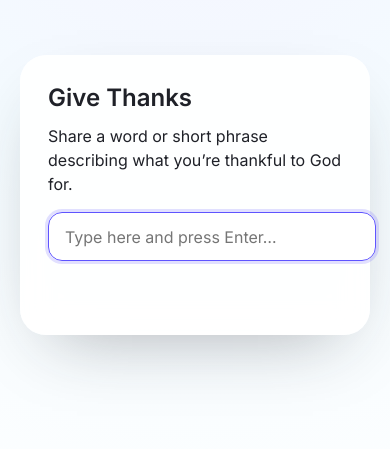
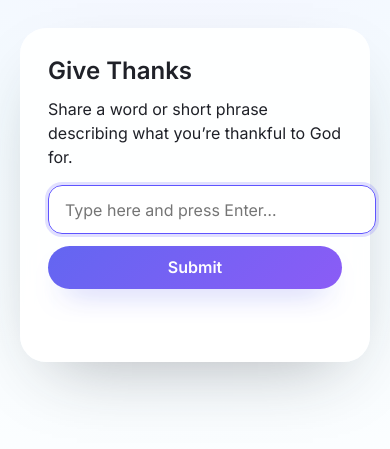
Before and after one commit to nikjohn7/prayer-meeting-wordcloud, a plain HTML site: page index.html in a window 390 px wide. Shown: the part 227-676 px from the top of the page. Drawn offline with Linux system fonts and the light colour scheme; no server answers.

Commit message:
Add submit botton to text

```diff
--- a/index.html
+++ b/index.html
@@ -16,7 +16,7 @@
         <p>Share a word or short phrase describing what you’re thankful to God for.</p>
         <form id="thanks-form" autocomplete="off">
           <input id="thanks-input" maxlength="60" placeholder="Type here and press Enter…" required />
-          <button type="submit" class="sr-only">Submit</button>
+          <button id="submit-entry" type="submit" class="primary-btn">Submit</button>
         </form>
         <p id="feedback" role="status" aria-live="polite"></p>
       </section>
@@ -24,7 +24,7 @@
       <section class="card stage stage-cloud" id="stage-cloud" hidden>
         <div class="cloud-header">
           <h2>Community Word Cloud</h2>
-          <button id="add-more" type="button">Make another entry</button>
+          <button id="add-more" type="button" class="primary-btn">Make another entry</button>
         </div>
         <div class="cloud-wrapper">
           <canvas id="word-cloud"></canvas>
--- a/styles.css
+++ b/styles.css
@@ -42,6 +42,10 @@ p {
 
 form {
   margin-top: 1rem;
+  display: flex;
+  gap: 0.75rem;
+  align-items: center;
+  flex-wrap: wrap;
 }
 
 input {
@@ -65,6 +69,30 @@ input:focus {
   font-size: 0.9rem;
   min-height: 1.2em;
   margin-top: 0.75rem;
+}
+
+.primary-btn {
+  border: none;
+  border-radius: 999px;
+  background: linear-gradient(135deg, #6366f1, #8b5cf6);
+  color: #fff;
+  font: inherit;
+  font-weight: 600;
+  padding: 0.7rem 1.6rem;
+  cursor: pointer;
+  box-shadow: 0 16px 30px -18px rgba(99, 102, 241, 0.9);
+  transition: transform 0.2s ease, box-shadow 0.2s ease;
+  white-space: nowrap;
+}
+
+.primary-btn:hover {
+  transform: translateY(-1px);
+  box-shadow: 0 20px 35px -18px rgba(99, 102, 241, 0.75);
+}
+
+.primary-btn:focus {
+  outline: none;
+  box-shadow: 0 0 0 4px rgba(99, 102, 241, 0.35);
 }
 
 .stage {
@@ -103,29 +131,6 @@ input:focus {
   pointer-events: none;
 }
 
-#add-more {
-  border: none;
-  border-radius: 999px;
-  background: linear-gradient(135deg, #6366f1, #8b5cf6);
-  color: #fff;
-  font: inherit;
-  font-weight: 600;
-  padding: 0.65rem 1.4rem;
-  cursor: pointer;
-  box-shadow: 0 16px 30px -18px rgba(99, 102, 241, 0.9);
-  transition: transform 0.2s ease, box-shadow 0.2s ease;
-}
-
-#add-more:hover {
-  transform: translateY(-1px);
-  box-shadow: 0 20px 35px -18px rgba(99, 102, 241, 0.75);
-}
-
-#add-more:focus {
-  outline: none;
-  box-shadow: 0 0 0 4px rgba(99, 102, 241, 0.35);
-}
-
 .sr-only {
   position: absolute;
   width: 1px;
@@ -146,6 +151,16 @@ input:focus {
     align-items: stretch;
   }
 
+  form {
+    flex-direction: column;
+    align-items: stretch;
+  }
+
+  .primary-btn {
+    width: 100%;
+    text-align: center;
+  }
+
   #add-more {
     width: 100%;
     text-align: center;
```
